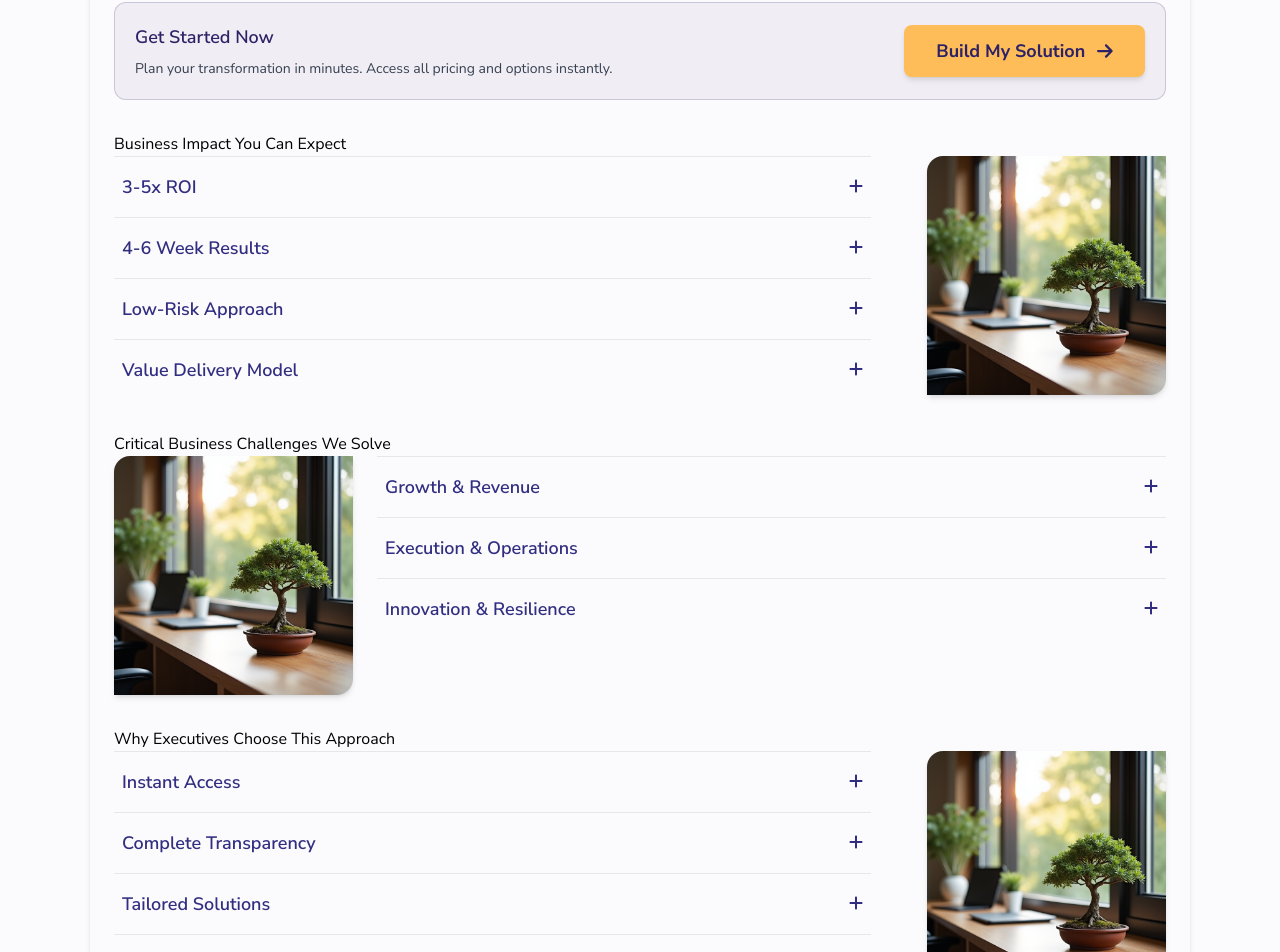
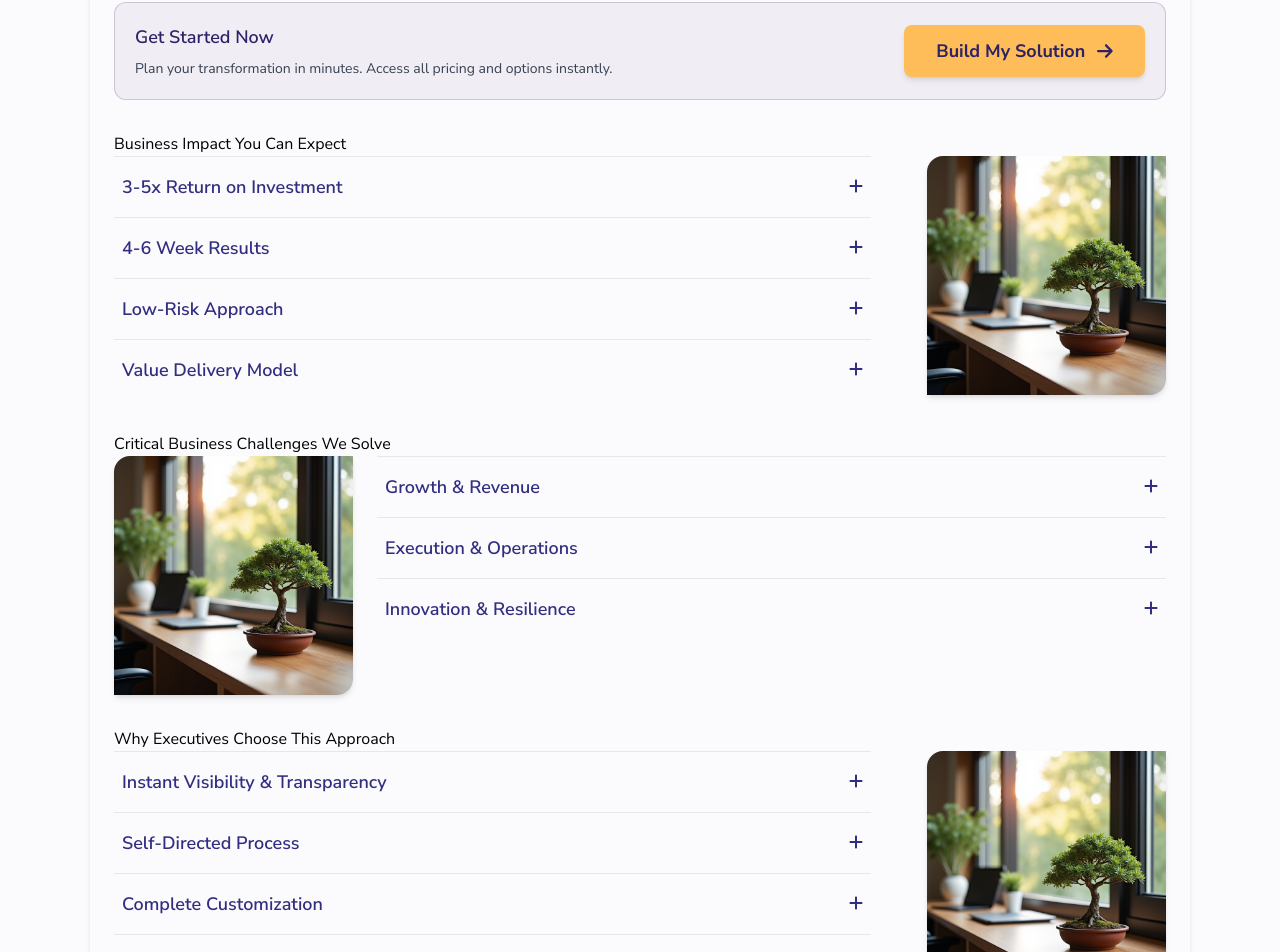
Before and after one commit to elexive-com/elexive-calc, a React (Create React App) app: page / in a window 1280 px wide. Shown: the part 236-1188 px from the top of the page. Built offline with nearby package versions, Linux system fonts and the light colour scheme; what @react-pdf/renderer would draw is missing.

Commit message:
optimized executive rationale

```diff
--- a/src/components/CalculatorIntroduction.jsx
+++ b/src/components/CalculatorIntroduction.jsx
@@ -8,7 +8,7 @@ import {
   faPlus, faMinus,
   faChartPie,
   faClock, faMoneyBillWave, faHandshake, faBolt,
-  faShieldAlt, faChevronDown, faChartLine
+  faShieldAlt, faChartLine
 } from '@fortawesome/free-solid-svg-icons';
 // Remove direct import and use process.env.PUBLIC_URL for images in public folder
 
@@ -123,7 +123,7 @@ const CalculatorIntroduction = ({ onGetStarted }) => {
           <div className="order-1 md:order-1 w-full md:w-3/4 pr-0 md:pr-8">
             <div className="space-y-0">
               <CollapsibleCard
-                title="3-5x ROI"
+                title="3-5x Return on Investment"
                 icon={faMoneyBillWave}
                 content={
                 <>
@@ -376,20 +376,24 @@ const CalculatorIntroduction = ({ onGetStarted }) => {
           <div className="order-1 md:order-1 w-full md:w-3/4 pr-0 md:pr-8">
             <div className="space-y-0">
               <CollapsibleCard
-                title="Instant Access"
-                icon={faClock}
+                title="Instant Visibility & Transparency"
+                icon={faChartPie}
                 content={
                   <>
                     <p className="text-sm text-gray-600 mb-3">
-                      Configure your solution and see pricing immediately—no waiting for sales calls or proposals.
+                      Configure your solution and see detailed pricing immediately—no waiting for sales calls, proposals, or hidden costs.
                     </p>
 
                     <div className="pt-3 border-t border-gray-200">
-                      <h5 className="font-medium text-elx-primary text-sm mb-2">Benefits of instant access:</h5>
+                      <h5 className="font-medium text-elx-primary text-sm mb-2">Benefits of complete transparency:</h5>
                       <ul className="text-sm text-gray-600 space-y-1">
                         <li className="flex items-start">
                           <FontAwesomeIcon icon={faCheckCircle} className="text-elx-accent mt-0.5 mr-2 flex-shrink-0 text-xs" />
-                          <span>Make decisions on your timeline, not a salesperson's</span>
+                          <span>Item-by-item breakdown of costs and services</span>
+                        </li>
+                        <li className="flex items-start">
+                          <FontAwesomeIcon icon={faCheckCircle} className="text-elx-accent mt-0.5 mr-2 flex-shrink-0 text-xs" />
+                          <span>Clear timeline and delivery expectations</span>
                         </li>
                         <li className="flex items-start">
                           <FontAwesomeIcon icon={faCheckCircle} className="text-elx-accent mt-0.5 mr-2 flex-shrink-0 text-xs" />
@@ -402,24 +406,28 @@ const CalculatorIntroduction = ({ onGetStarted }) => {
               />
 
               <CollapsibleCard
-                title="Complete Transparency"
-                icon={faChartPie}
+                title="Self-Directed Process"
+                icon={faClock}
                 content={
                   <>
                     <p className="text-sm text-gray-600 mb-3">
-                      See exactly what you're buying, what it costs, and the outcomes you can expect—before committing.
+                      Explore and build at your own pace without sales pressure—you decide when and how to move forward.
                     </p>
 
                     <div className="pt-3 border-t border-gray-200">
-                      <h5 className="font-medium text-elx-primary text-sm mb-2">What we make transparent:</h5>
+                      <h5 className="font-medium text-elx-primary text-sm mb-2">Our self-directed approach:</h5>
                       <ul className="text-sm text-gray-600 space-y-1">
                         <li className="flex items-start">
                           <FontAwesomeIcon icon={faCheckCircle} className="text-elx-accent mt-0.5 mr-2 flex-shrink-0 text-xs" />
-                          <span>Item-by-item breakdown of costs and services</span>
+                          <span>Make decisions on your timeline, not a salesperson's</span>
                         </li>
                         <li className="flex items-start">
                           <FontAwesomeIcon icon={faCheckCircle} className="text-elx-accent mt-0.5 mr-2 flex-shrink-0 text-xs" />
-                          <span>Clear timeline and delivery expectations</span>
+                          <span>Save and revisit your plan as needed</span>
+                        </li>
+                        <li className="flex items-start">
+                          <FontAwesomeIcon icon={faCheckCircle} className="text-elx-accent mt-0.5 mr-2 flex-shrink-0 text-xs" />
+                          <span>Support available but never pushy</span>
                         </li>
                       </ul>
                     </div>
@@ -428,7 +436,7 @@ const CalculatorIntroduction = ({ onGetStarted }) => {
               />
 
               <CollapsibleCard
-                title="Tailored Solutions"
+                title="Complete Customization"
                 icon={faPuzzlePiece}
                 content={
                   <>
@@ -447,31 +455,9 @@ const CalculatorIntroduction = ({ onGetStarted }) => {
                           <FontAwesomeIcon icon={faCheckCircle} className="text-elx-accent mt-0.5 mr-2 flex-shrink-0 text-xs" />
                           <span>Adjustable resource levels for each solution area</span>
                         </li>
-                      </ul>
-                    </div>
-                  </>
-                }
-              />
-
-              <CollapsibleCard
-                title="No Pressure Decision-Making"
-                icon={faHandshake}
-                content={
-                  <>
-                    <p className="text-sm text-gray-600 mb-3">
-                      Explore at your own pace without sales pressure—you decide when and how to move forward.
-                    </p>
-
-                    <div className="pt-3 border-t border-gray-200">
-                      <h5 className="font-medium text-elx-primary text-sm mb-2">Our no-pressure approach:</h5>
-                      <ul className="text-sm text-gray-600 space-y-1">
                         <li className="flex items-start">
                           <FontAwesomeIcon icon={faCheckCircle} className="text-elx-accent mt-0.5 mr-2 flex-shrink-0 text-xs" />
-                          <span>Save and revisit your plan as needed</span>
-                        </li>
-                        <li className="flex items-start">
-                          <FontAwesomeIcon icon={faCheckCircle} className="text-elx-accent mt-0.5 mr-2 flex-shrink-0 text-xs" />
-                          <span>Support available but never pushy</span>
+                          <span>Get exactly what you need without paying for unnecessary services</span>
                         </li>
                       </ul>
                     </div>
@@ -480,12 +466,12 @@ const CalculatorIntroduction = ({ onGetStarted }) => {
               />
 
               <CollapsibleCard
-                title="Complete Control"
+                title="Executive Control"
                 icon={faShieldAlt}
                 content={
                   <>
                     <p className="text-sm text-gray-600 mb-3">
-                      This self-service tool puts you in control. Configure the exact expertise, resources, and timeline needed for your business priorities with complete cost visibility.
+                      This approach puts you in complete control of the transformation process from planning to execution.
                     </p>
 
                     <div className="pt-3 border-t border-gray-200">
@@ -501,7 +487,7 @@ const CalculatorIntroduction = ({ onGetStarted }) => {
                         </li>
                         <li className="flex items-start">
                           <FontAwesomeIcon icon={faCheckCircle} className="text-elx-accent mt-0.5 mr-2 flex-shrink-0 text-xs" />
-                          <span>Get exactly what you need without paying for unnecessary services</span>
+                          <span>Make informed decisions with complete information about outcomes</span>
                         </li>
                       </ul>
                     </div>
@@ -778,10 +764,6 @@ const CalculatorIntroduction = ({ onGetStarted }) => {
         </div>
       </div>
 
-      {/* 6. EXPANDABLE SECTIONS - Detailed information for CEOs who want to dig deeper */}
-      <div className="space-y-0 mb-8 bg-[#f8f9fc] rounded-xl p-6 border border-gray-200 shadow-sm">
-        {/* Expandable sections can be added here if needed */}
-      </div>
 
       {/* FINAL CTA: Emphasize control, transparency and ease */}
       <div className="flex flex-col items-center pt-5 mt-2 border-t border-gray-200">
```
